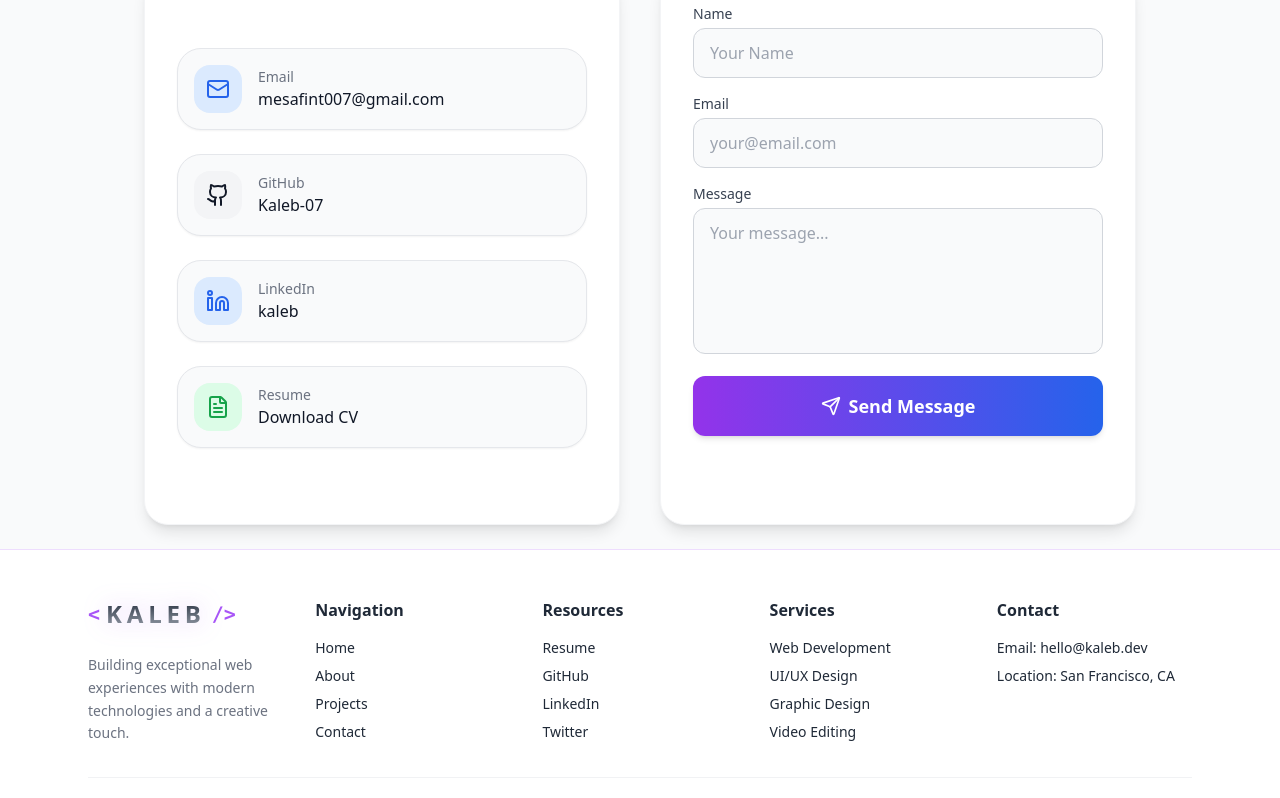
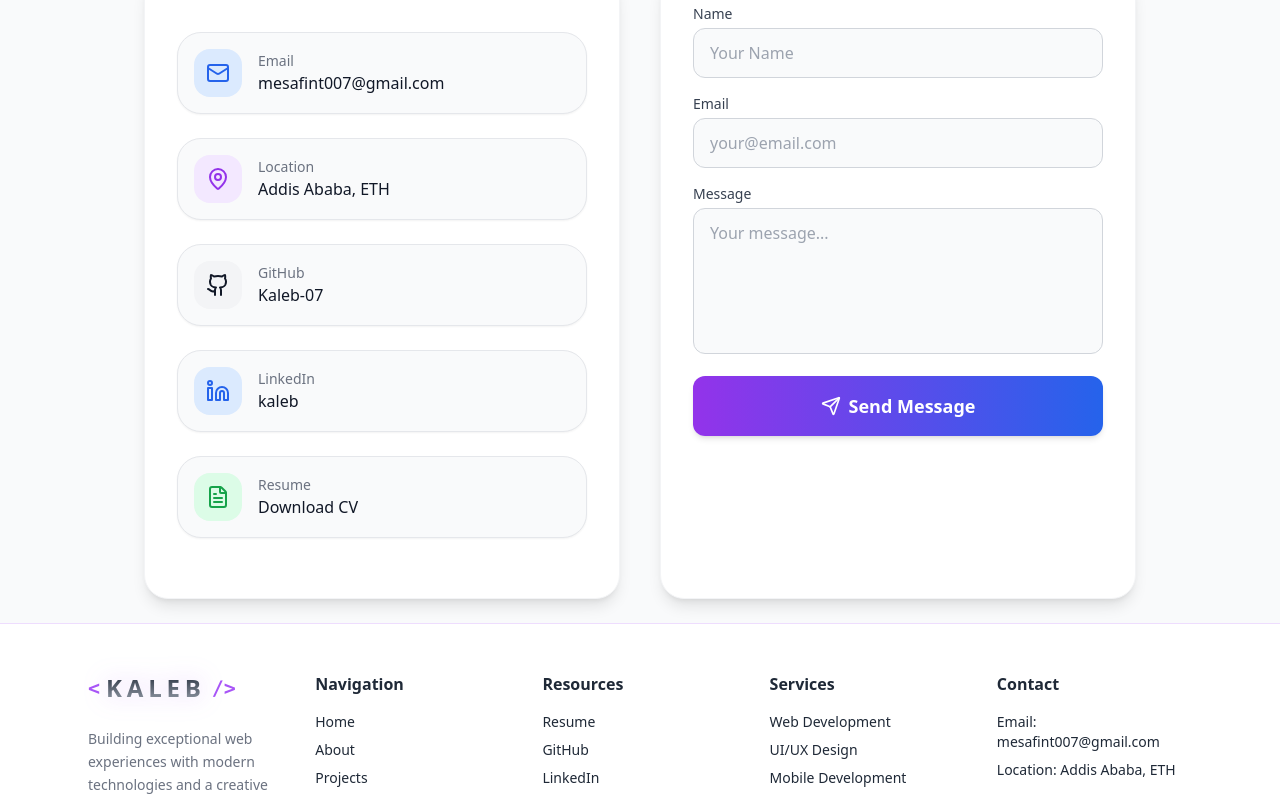
Before and after one commit to Kaleb-07/KalebDev, a React (Vite) app: page / in a window 1280 px wide. Shown: the part 3780-4578 px from the top of the page. Built offline with nearby package versions, Linux system fonts and the light colour scheme.

Commit message:
updating the footer

```diff
--- a/src/components/Footer/Footer.jsx
+++ b/src/components/Footer/Footer.jsx
@@ -19,13 +19,14 @@ export default function Footer() {
     const services = [
         { name: "Web Development", href: "#" },
         { name: "UI/UX Design", href: "#" },
+        { name: "Mobile Development", href: "#" },
         { name: "Graphic Design", href: "#" },
         { name: "Video Editing", href: "#" },
     ];
 
     const contact = [
-        { name: "Email: hello@kaleb.dev", href: "mailto:hello@kaleb.dev" },
-        { name: "Location: San Francisco, CA", href: "#" },
+        { name: "Email: mesafint007@gmail.com", href: "mailto:mesafint007@gmail.com" },
+        { name: "Location: Addis Ababa, ETH", href: "#" },
     ];
 
     return (
--- a/src/pages/Contact/Contact.jsx
+++ b/src/pages/Contact/Contact.jsx
@@ -1,4 +1,4 @@
-import { Mail, Github, Linkedin, Send, AlertCircle, FileText } from "lucide-react";
+import { Mail, Github, Linkedin, Send, AlertCircle, FileText, MapPin } from "lucide-react";
 import cvFile from "../../assets/CV/Software_Developer_CV.pdf";
 import { useState, useEffect } from "react";
 import emailjs from "@emailjs/browser";
@@ -108,6 +108,21 @@ export default function Contact() {
                                     </p>
                                 </div>
                             </a>
+
+                            {/* Location */}
+                            <div className="flex items-center gap-4 p-4 rounded-3xl border border-gray-200 dark:border-gray-700 bg-gray-50 dark:bg-gray-700/50 transition shadow-sm hover:shadow-md">
+                                <div className="w-12 h-12 bg-purple-100 dark:bg-purple-600 rounded-2xl flex items-center justify-center">
+                                    <MapPin className="text-purple-600 dark:text-white" />
+                                </div>
+                                <div>
+                                    <p className="text-sm text-gray-500 dark:text-gray-400">
+                                        Location
+                                    </p>
+                                    <p className="text-gray-900 dark:text-white font-medium">
+                                        Addis Ababa, ETH
+                                    </p>
+                                </div>
+                            </div>
 
                             {/* GitHub */}
                             <a
```
